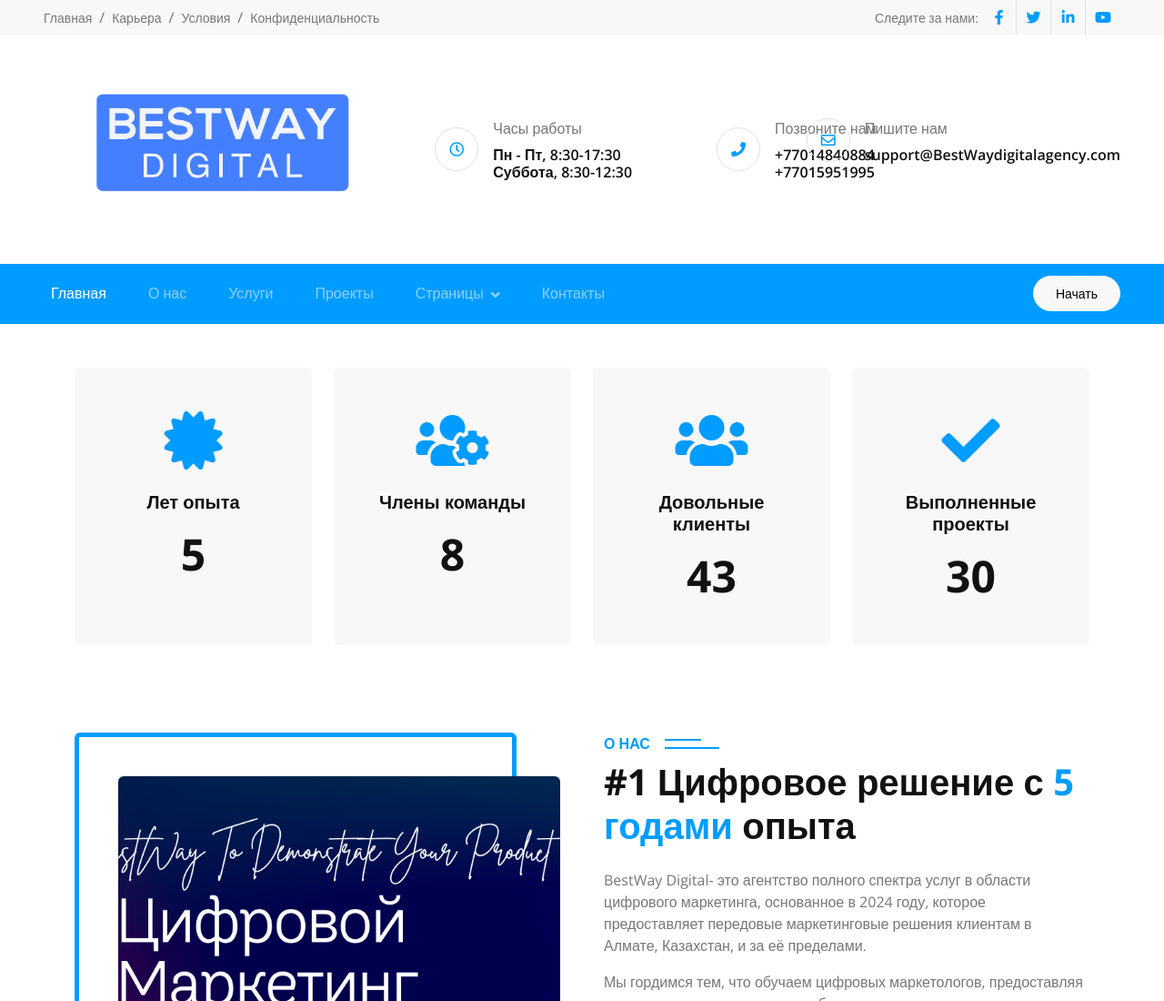
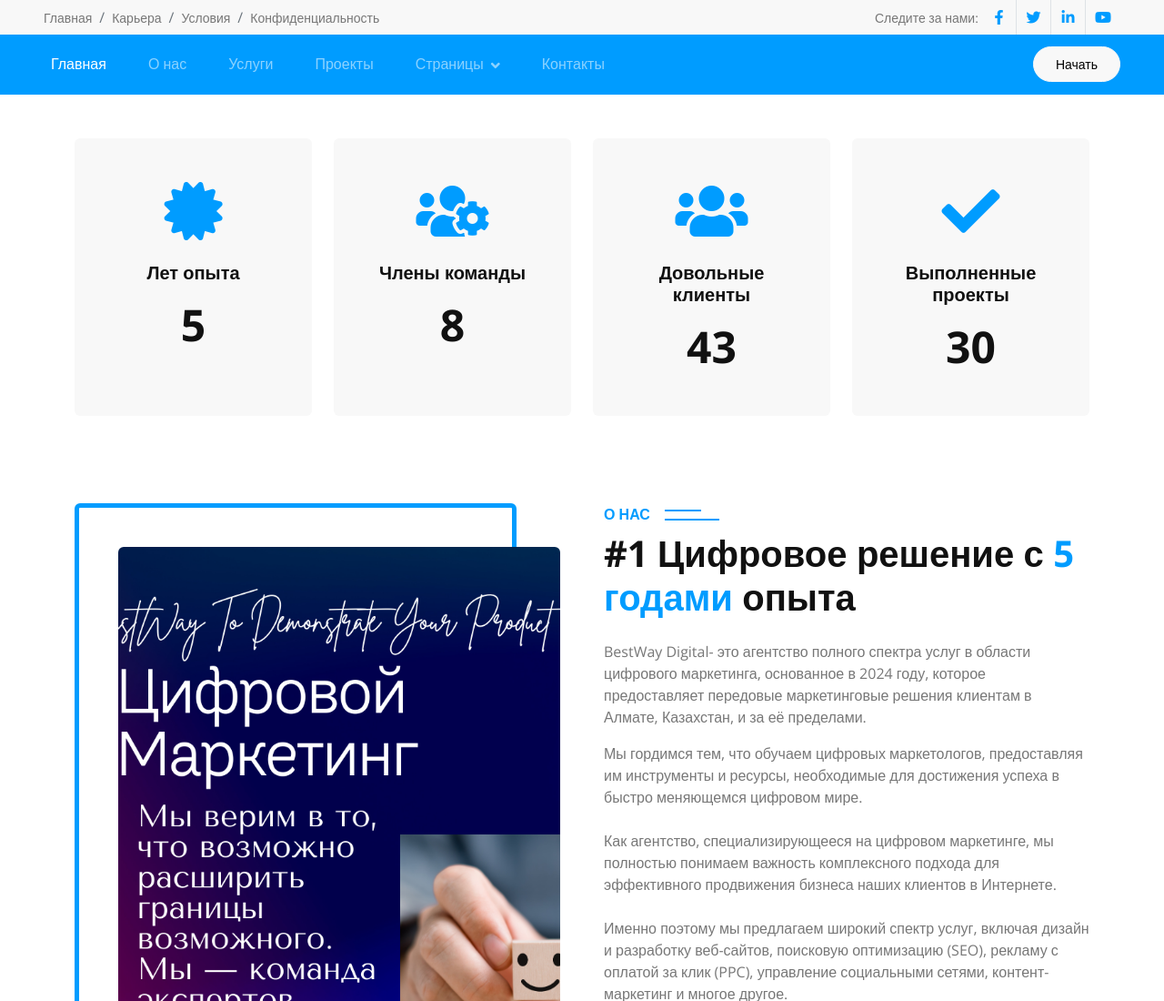
Before and after one commit to Kutcher1945/bestway, a website with bundled scripts: page index.html in a window 1280 px wide. Shown: the top 1100 px of the page at 91% size. Built offline with nearby package versions, Linux system fonts and the light colour scheme; animation ran at ten frames a second; files whose address does not match are found by name.

```diff
--- a/index.html
+++ b/index.html
@@ -67,7 +67,7 @@
 
 
     <!-- Логотип и контактная информация -->
-    <div class="container-fluid py-2 px-5 wow fadeIn" data-wow-delay="0.1s">
+    <!-- <div class="container-fluid py-2 px-5 wow fadeIn" data-wow-delay="0.1s">
         <div class="row align-items-center top-bar">
             <div class="col-lg-4 col-md-12 text-center text-lg-start">
                 <a href="" class="navbar-brand m-0 p-0">
@@ -114,7 +114,7 @@
                 </div>
             </div>
         </div>
-    </div>
+    </div> -->
     <!-- Логотип и контактная информация конец -->
 
 
```
